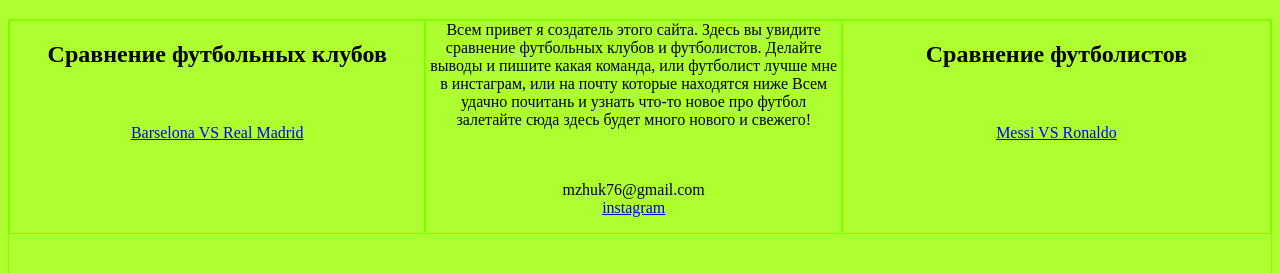
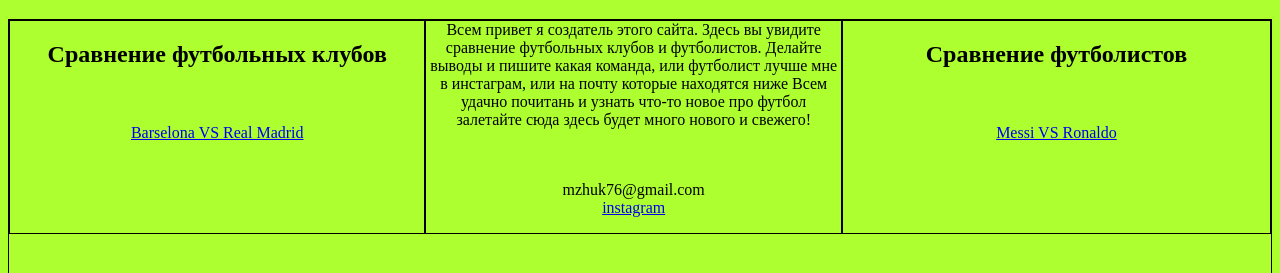
Before and after one commit to Football763/football763.github.io, a plain HTML site: page index.html in a window 1280 px wide. Shown: the part 135-408 px from the top of the page. Drawn offline with Linux system fonts and the light colour scheme.

Commit message:
Update ctyleMeny.css

```diff
--- a/ctyleMeny.css
+++ b/ctyleMeny.css
@@ -1,5 +1,5 @@
  div{
-	    border: 1px solid chartreuse;
+	    border: 1px solid black;
 	  }
 	  .wrapper {
 	      text-align: center;
```
